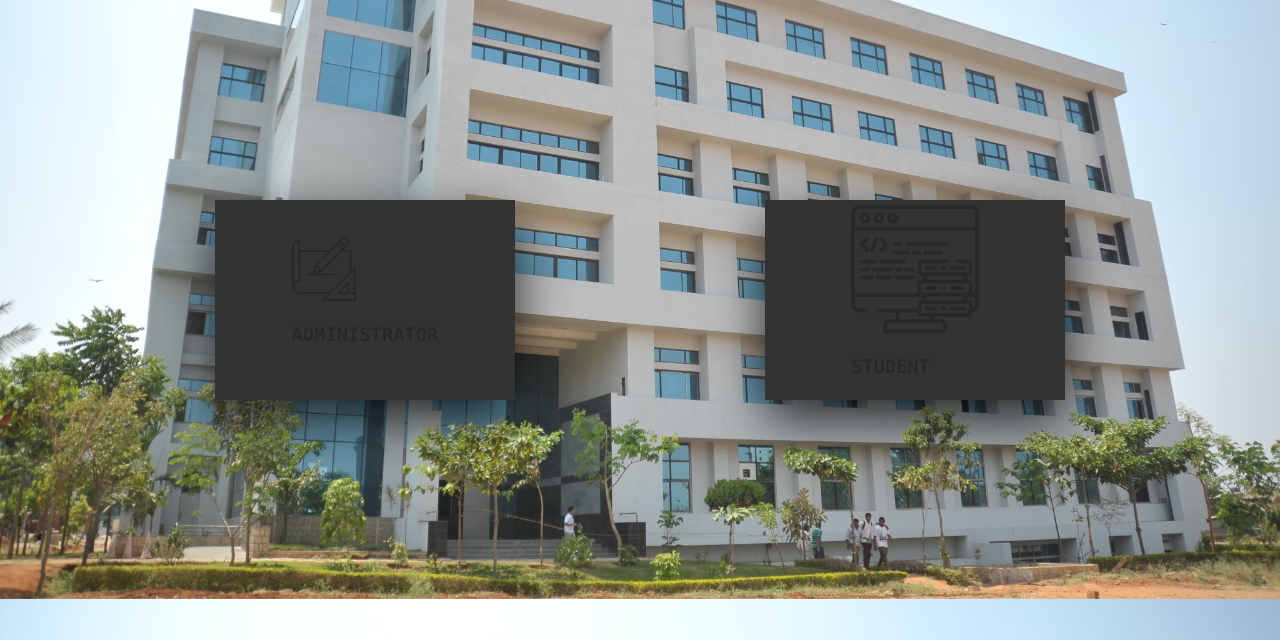
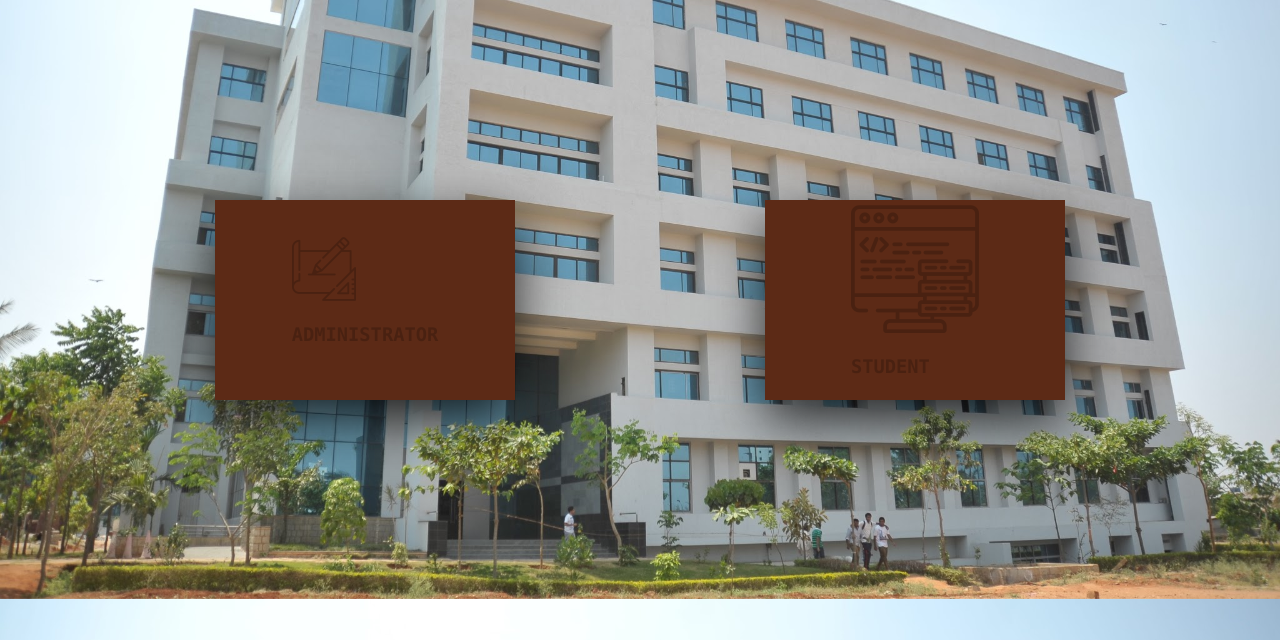
Before and after one commit to SXD390/ProjectPortal, a PHP site: page /login_dashboard.php in a window 1280 px wide. Shown: the part 220-860 px from the top of the page. Run offline with PHP 8.4, Linux system fonts and the light colour scheme.

Commit message:
Css updates

```diff
--- a/css/a11.css
+++ b/css/a11.css
@@ -29,7 +29,7 @@ body
 .container .card .face.face1
 {
 	position: relative;
-	background: #333;
+	background: rgb(92, 42, 22);
 	display: flex;
 	justify-content: center;
 	align-items: center;
```
